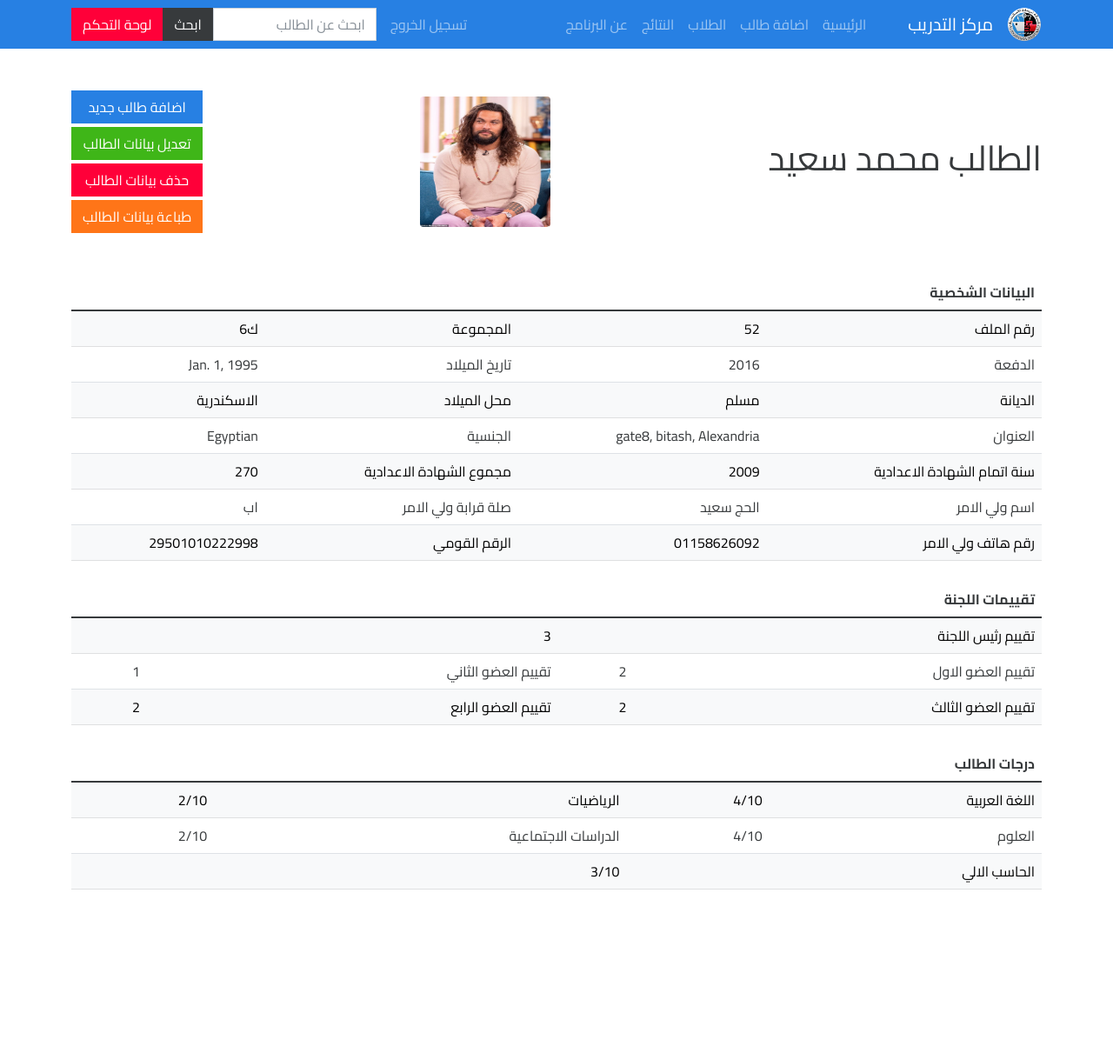
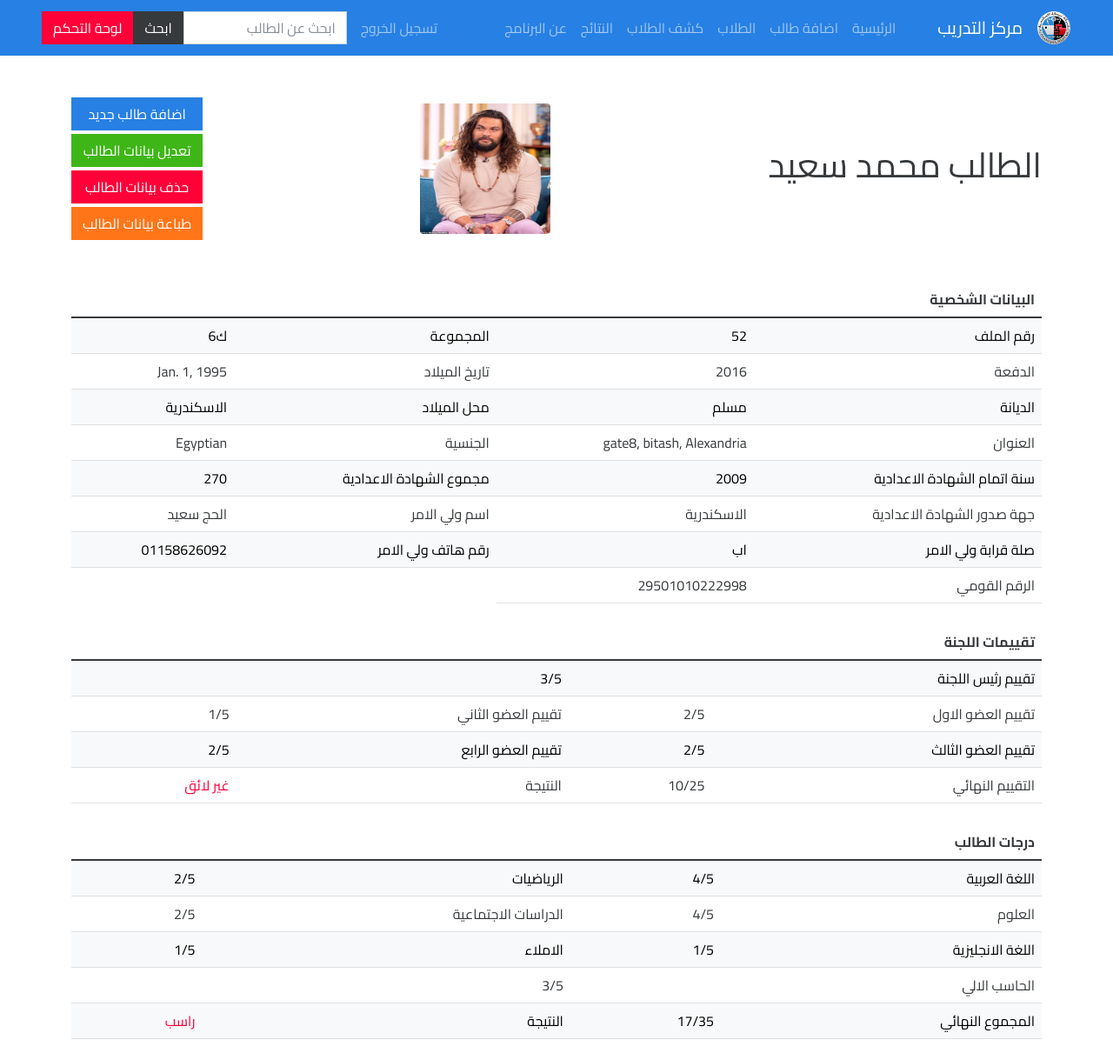
Before and after one commit to AhmedSaied94/trsana-applications-managment, a Django app: page /student-detail/2/ in a window 1280 px wide. Shown: the whole page at 87% size. Before the commit the page ends 1023 px from the top, so only its background shows below. Run offline with Django 4.2, Linux system fonts and the light colour scheme; a user stored in the database is signed in; data comes from the database, SQL or seed files in the repository; both versions use the stored data as it was after the commit; some libraries are stand-ins or nearby versions.

Commit message:
some adds

```diff
--- a/templates/base/main.html
+++ b/templates/base/main.html
@@ -13,6 +13,7 @@
       * {
         font-family: 'Cairo', sans-serif;
         scroll-behavior: smooth;
+
       }
     </style>
     {% block extra_head %}{% endblock %}
@@ -20,7 +21,7 @@
   <body>
     <header id='headnav' style="direction: rtl">
       <nav class="navbar navbar-expand-lg navbar-dark bg-primary">
-        <div class="container">
+        <div class="container-fluid px-5 py-1">
           <img src="http://34.221.193.108/media/logo.png" style='width:40px;' alt="trsana_logo">
           <a class="navbar-brand" href="/">مركز التدريب</a>
           <button
@@ -49,7 +50,10 @@
               {% endif %}
               {% if request.user.is_staff %}
                 <li class="nav-item">
-                  <a class="nav-link {% if title == 'students' %}active{% endif %}" href="{% url 'students' %}">الطلاب</a>
+                  <a class="nav-link {% if title == 'students' %}active{% endif %}" href="{% url 'students' 'cards' %}">الطلاب</a>
+                </li>
+                <li class="nav-item">
+                  <a class="nav-link {% if title == 'students_table' %}active{% endif %}" href="{% url 'students' 'table' %}">كشف الطلاب</a>
                 </li>
                 <li class="nav-item">
                   <a class="nav-link {% if title == 'results' %}active{% endif %}" href="{% url 'results' %}">النتائج</a>
@@ -91,7 +95,7 @@
                 </li>
               {% endif %}
             </ul>
-            <form action="{% url 'students' %}" method='GET' enctype="multipart/form-data" class="d-flex">
+            <form action="{% url 'students' 'cards' %}" method='GET' enctype="multipart/form-data" class="d-flex">
               <input
                 class="form-control me-sm-2"
                 type="text"
@@ -131,7 +135,7 @@
     {% endif %}
 
     </div>
-    <div class="container">
+    <div class="{% if title == 'students_table' or title == 'results'  %}container-fluied px-2{% else %}container{% endif %}">
 
     {% block main %}{% endblock %}
 
--- a/trsana/models.py
+++ b/trsana/models.py
@@ -1,6 +1,7 @@
 from django.db import models
 from django.urls import reverse
 from django.utils.translation import gettext_lazy as _
+from django.conf import settings
 # Create your models here.
 
 
@@ -38,6 +39,8 @@ class Student(models.Model):
     junior_cert_year = models.CharField(
         _("سنة اتمام الشهادة الاعدادية"), max_length=50)
     junior_cert_total = models.IntegerField(_("مجموع الشهادة الاعدادية"))
+    junior_cert_place = models.CharField(
+        _("جهة صدور الشهادة الاعدادية"), max_length=50, null=True, choices=Birthplace.choices)
     guardian = models.CharField(_("اسم ولي الامر"), max_length=50)
     guardian_rel = models.CharField(_("صلة قرابة ولي الامر"), max_length=50)
     guardian_phone = models.CharField(
@@ -46,6 +49,11 @@ class Student(models.Model):
         _("الرقم القومي"), max_length=50, unique=True)
     student_pic = models.ImageField(
         _("صورة الطالب"), upload_to='students', unique=True)
+    rel = models.BooleanField(_("تابع"), default=False)
+    rel_to = models.CharField(
+        _("اسم التابع"), max_length=50, null=True, blank=True)
+    author = models.ForeignKey(
+        settings.AUTH_USER_MODEL, verbose_name=_("المحرر"), on_delete=models.SET_NULL, null=True)
 
     class Meta:
         verbose_name = _("الطالب")
@@ -79,10 +87,10 @@ class CommitteeEvaluation(models.Model):
 
     @property
     def result(self):
-        if self.total >= 25:
-            return 'ناجح'
+        if self.total >= 12.5:
+            return 'لائق'
         else:
-            return 'راسب'
+            return 'غير لائق'
 
     class Meta:
         verbose_name = _("تقييم اللجنة")
@@ -100,18 +108,20 @@ class StudentGrades(models.Model):
     student = models.OneToOneField("Student", verbose_name=_(
         "درجات الطالب"), related_name='student_grades', on_delete=models.CASCADE)
     arabic = models.IntegerField(_("اللغة العربية"))
+    english = models.IntegerField(_("اللغة الانجليزية"))
     math = models.IntegerField(_("الرياضيات"))
     science = models.IntegerField(_("العلوم"))
     social_studies = models.IntegerField(_("الدراسات الاجتماعية"))
     computer = models.IntegerField(_("الحاسب الالي"))
+    spelling = models.IntegerField(_("املاء"))
 
     @property
     def total(self):
-        return self.arabic + self.math + self.science + self.social_studies + self.computer
+        return self.arabic + self.math + self.science + self.social_studies + self.computer + self.english + self.spelling
 
     @property
     def result(self):
-        if self.total >= 25:
+        if self.total >= 17.5:
             return 'ناجح'
         else:
             return 'راسب'
--- a/trsana/templates/trsana/student.html
+++ b/trsana/templates/trsana/student.html
@@ -53,17 +53,26 @@
                 <td>{{ student.junior_cert_total }}</td>
               </tr>
               <tr class="">
+                <td>جهة صدور الشهادة الاعدادية</td>
+                <td>{{ student.junior_cert_place }}</td>
                 <td>اسم ولي الامر</td>
                 <td>{{ student.guardian }}</td>
+              </tr>
+              <tr class="table-light">
                 <td>صلة قرابة ولي الامر</td>
                 <td>{{ student.guardian_rel }}</td>
-              </tr>
-              <tr class="table-light">
                 <td>رقم هاتف ولي الامر</td>
                 <td>{{ student.guardian_phone }}</td>
+              </tr>
+              <tr class="">
                 <td>الرقم القومي</td>
                 <td>{{ student.national_id }}</td>
-              </tr>
+              {% if student.rel %}
+                  <td>تابع لـ</td>
+                  <th>{{ student.rel_to }}</th>
+              {% endif %}
+            </tr>
+
             </tbody>
           </table>
     </div>
@@ -79,19 +88,25 @@
             <tbody>
               <tr class="table-light">
                 <td colspan='2'>تقييم رثيس اللجنة</td>
-                <td colspan='2'>{{ student.committee_eval.committee_chairman }}</td>
+                <td colspan='2'>{{ student.committee_eval.committee_chairman }}/5</td>
               </tr>
               <tr class="">
                 <td>تقييم العضو الاول</td>
-                <td>{{ student.committee_eval.first_member }}</td>
+                <td>{{ student.committee_eval.first_member }}/5</td>
                 <td>تقييم العضو الثاني</td>
-                <td>{{ student.committee_eval.second_member }}</td>
+                <td>{{ student.committee_eval.second_member }}/5</td>
               </tr>
               <tr class="table-light">
                 <td>تقييم العضو الثالث</td>
-                <td>{{ student.committee_eval.third_member }}</td>
+                <td>{{ student.committee_eval.third_member }}/5</td>
                 <td>تقييم العضو الرابع</td>
-                <td>{{ student.committee_eval.forth_member }}</td>
+                <td>{{ student.committee_eval.forth_member }}/5</td>
+              </tr>
+              <tr class="">
+                <td>التقييم النهائي</td>
+                <td>{{ student.committee_eval.total }}/25</td>
+                <td>النتيجة</td>
+                <td class="{% if student.committee_eval.result == 'لائق' %}text-success{% else %}text-danger{% endif %}">{{ student.committee_eval.result }}</td>
               </tr>
             </tbody>
           </table>
@@ -108,19 +123,31 @@
             <tbody>
               <tr class="table-light">
                 <td>اللغة العربية</td>
-                <td>{{ student.student_grades.arabic }}/10</td>
+                <td>{{ student.student_grades.arabic }}/5</td>
                 <td>الرياضيات</td>
-                <td>{{ student.student_grades.math }}/10</td>
+                <td>{{ student.student_grades.math }}/5</td>
               </tr>
               <tr class="">
                 <td>العلوم</td>
-                <td>{{ student.student_grades.science }}/10</td>
+                <td>{{ student.student_grades.science }}/5</td>
                 <td>الدراسات الاجتماعية</td>
-                <td>{{ student.student_grades.social_studies }}/10</td>
+                <td>{{ student.student_grades.social_studies }}/5</td>
               </tr>
               <tr class="table-light">
+                <td>اللغة الانجليزية</td>
+                <td>{{ student.student_grades.english }}/5</td>
+                <td>الاملاء</td>
+                <td>{{ student.student_grades.spelling }}/5</td>
+              </tr>
+              <tr class="">
                 <td colspan='2'>الحاسب الالي</td>
-                <td colspan='2'>{{ student.student_grades.computer }}/10</td>
+                <td colspan='2'>{{ student.student_grades.computer }}/5</td>
+              </tr>
+              <tr class="table-light">
+                <td>المجموع النهائي</td>
+                <td>{{ student.student_grades.total }}/35</td>
+                <td>النتيجة</td>
+                <td class="{% if student.student_grades.result == 'ناجح' %}text-success{% else %}text-danger{% endif %}">{{ student.student_grades.result }}</td>
               </tr>
             </tbody>
           </table>
--- a/trsana/urls.py
+++ b/trsana/urls.py
@@ -6,7 +6,7 @@ urlpatterns = [
     path('student-detail/<int:pk>/', student_detail, name='student_detail'),
     path('results/', results, name='results'),
     path('delete-student/<int:pk>/', delete_student, name='delete-student'),
-    path('students/', students, name='students'),
+    path('students/<str:temp>/', students, name='students'),
     path('', home, name='home'),
     path('about/', about, name='about')
 ]
--- a/trsana/views.py
+++ b/trsana/views.py
@@ -79,6 +79,8 @@ def add_student(request):
         if student_form.is_valid() and committee_form.is_valid() and grades_form.is_valid():
             print('here')
             student = student_form.save()
+            student.author = request.user
+            student.save()
             committe_data = committee_form.cleaned_data
             grades_data = grades_form.cleaned_data
             committee_eval = CommitteeEvaluation()
@@ -95,6 +97,8 @@ def add_student(request):
             grades.science = grades_data['science']
             grades.social_studies = grades_data['social_studies']
             grades.computer = grades_data['computer']
+            grades.english = grades_data['english']
+            grades.spelling = grades_data['spelling']
             grades.student = student
             grades.save()
             return redirect('student_detail', student.id)
@@ -172,19 +176,24 @@ def delete_student(request, pk):
         return render(request, 'trsana/403.html')
     student = get_object_or_404(Student, pk=pk),
     student.delete()
-    return redirect('students')
+    return redirect('students', 'students')
 
 
 @login_required
-def students(request):
+def students(request, temp):
+    template = 'trsana/students.html' if temp == 'cards' else 'trsana/students_table.html'
     if not request.user.is_staff:
         return render(request, 'trsana/403.html')
     students = Student.objects.all()
     if request.GET.get('city') and request.GET.get('city') != 'الكل':
         students = students.filter(birthplace=request.GET.get('city'))
+    if request.GET.get('rel') and request.GET.get('rel') != 'الكل':
+        rel = request.GET.get('rel')
+        students = students.filter(rel=True if rel == 'تابع' else False)
     if request.GET.get('result') and request.GET.get('result') != 'الكل':
         students = [student for student in students if student.student_grades.result
                     == request.GET.get('result')]
+
     if request.GET.get('sort') and request.GET.get('sort') != 'بدون':
         sort = request.GET.get('sort')
         if type(students) is not list:
@@ -202,7 +211,7 @@ def students(request):
     if request.GET.get('search') and request.GET.get('search') != '':
         students = students.filter(name__startswith=request.GET.get('search'))
 
-    return render(request, 'trsana/students.html', context={'students': students, 'title': 'students'})
+    return render(request, template, context={'students': students, 'title': 'students' if temp == 'cards' else 'students_table'})
 
 
 def home(request):
```
Also changed, not shown: trsana/forms.py (+15 -3 lines), trsana/templates/trsana/results.html (+24 -10 lines), trsana/templates/trsana/students.html (+9 -2 lines), trsana/templates/trsana/students_table.html (added, +94 -0 lines), db.sqlite3, trsana/migrations/0006_student_rel_student_rel_to.py (added), trsana/migrations/0007_studentgrades_spelling.py (added), trsana/migrations/0008_studentgrades_english.py (added), trsana/migrations/0009_student_junior_cert_place.py (added), trsana/migrations/0010_alter_student_junior_cert_place.py (added), trsana/migrations/0011_student_author.py (added), trsana/migrations/0012_alter_student_rel_to.py (added).
